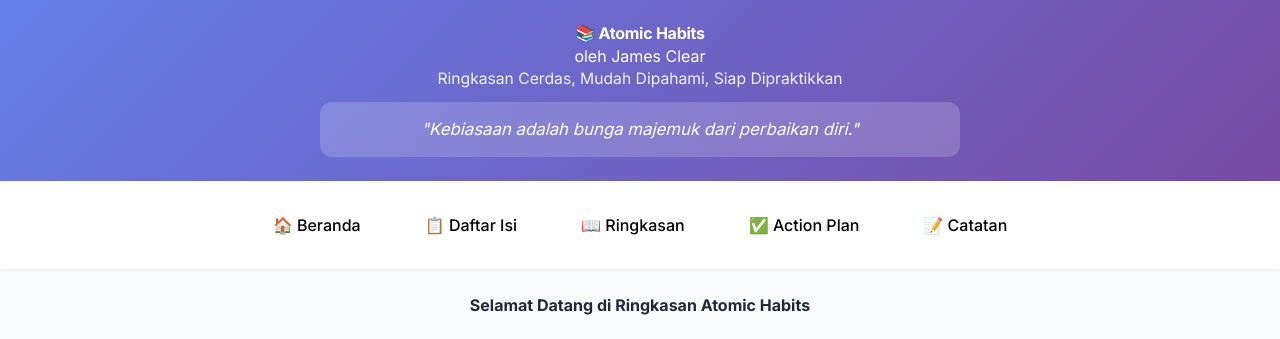
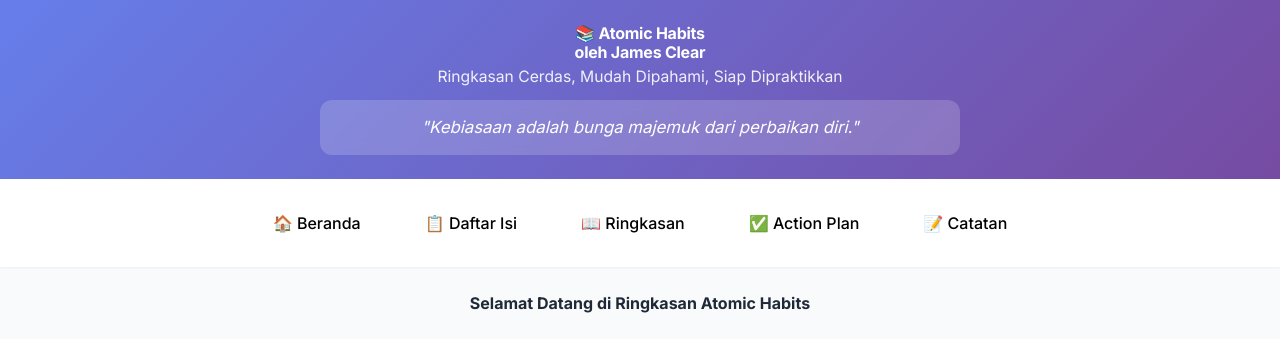
Before and after one commit to annas12/a2-atomik-habbit, a plain HTML site: page index.html in a window 1280 px wide. Shown: the top 339 px of the page. Drawn offline with nearby package versions, Linux system fonts and the light colour scheme.

Commit message:
Update index.html

```diff
--- a/index.html
+++ b/index.html
@@ -138,11 +138,10 @@
   <div class="section-spacing px-3 sm:px-4">
     <div class="mx-auto max-w-screen-sm text-center">
       <h1 class="font-bold mb-1 title-tight text-[clamp(1.6rem,5.2vw,2.6rem)]]">
-        📚 Atomic Habits
-      </h1>
-      <p class="mb-0.5 subtight text-[clamp(.95rem,2.2vw,1.1rem)]]">
+        📚 Atomic Habits<p class="mb-0.5 subtight text-[clamp(.95rem,2.2vw,1.1rem)]]">
         oleh James Clear
       </p>
+      </h1>
       <p class="opacity-90 subtight text-[clamp(.85rem,1.8vw,.98rem)]">
         Ringkasan Cerdas, Mudah Dipahami, Siap Dipraktikkan
       </p>
```
